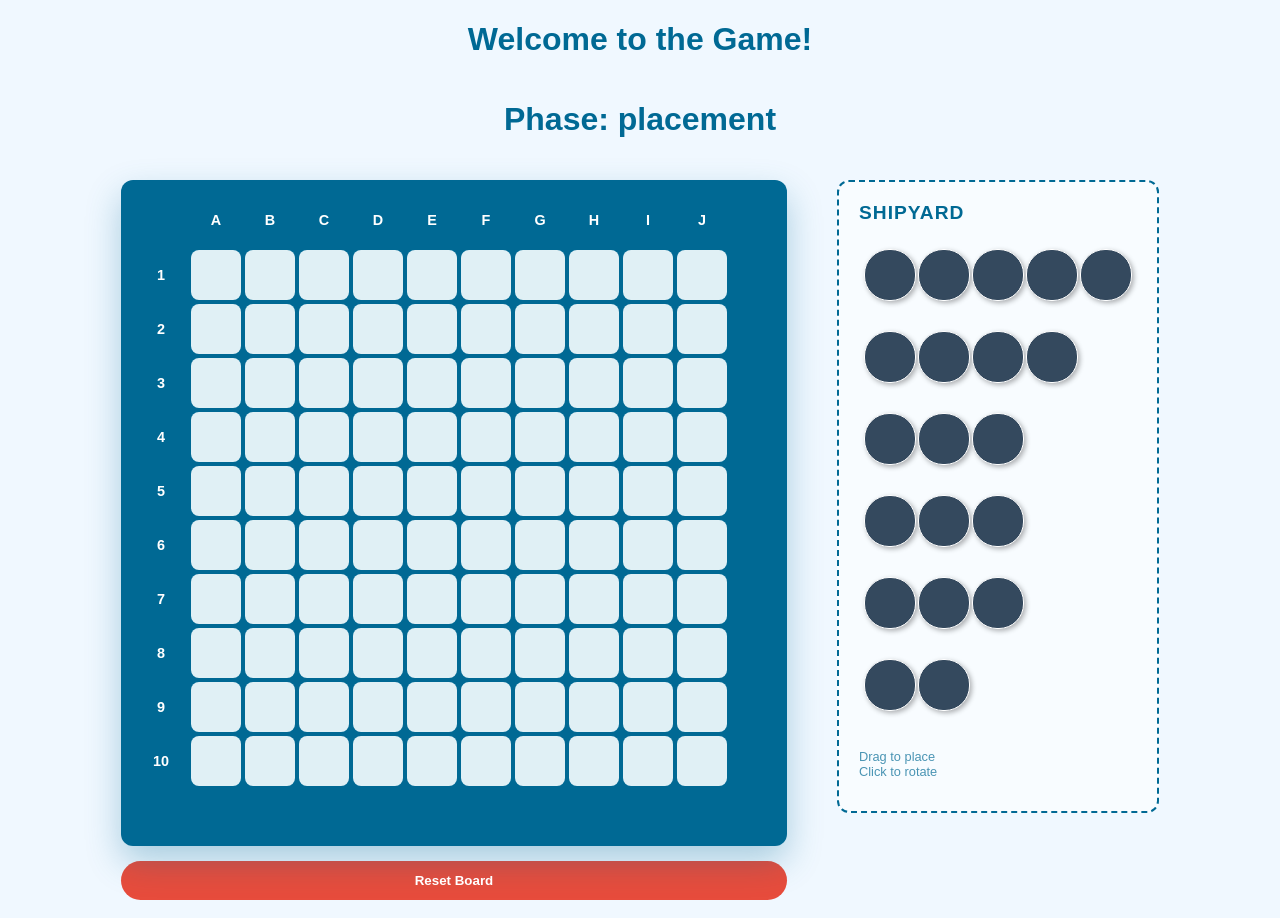
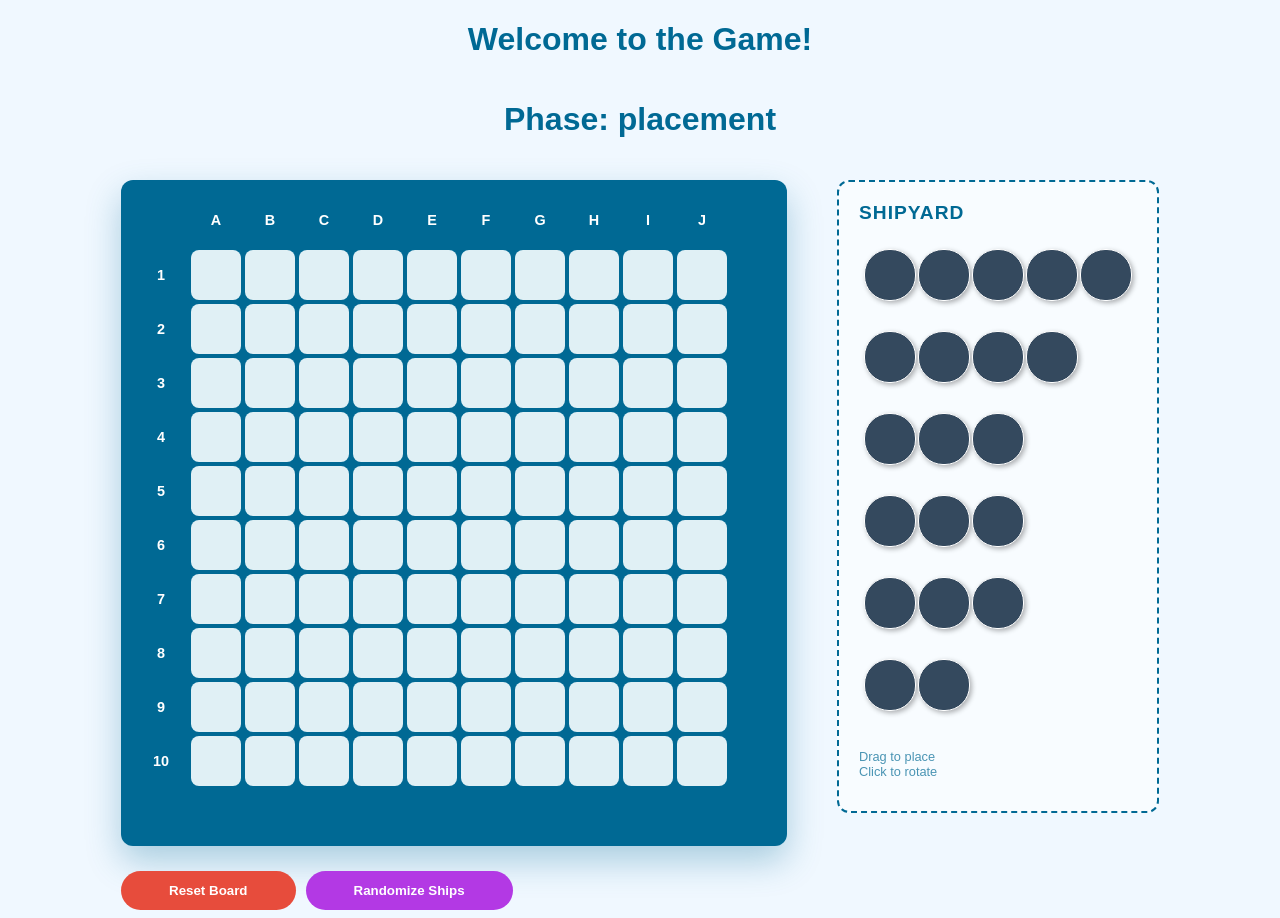
Before and after one commit to DmytroTarasenk0/battleships, a React (Vite) app: page / in a window 1280 px wide. Shown: the top 918 px of the page. Built offline with nearby package versions, Linux system fonts and the light colour scheme.

Commit message:
31.12.2025 random placement

```diff
--- a/src/App.jsx
+++ b/src/App.jsx
@@ -1,6 +1,8 @@
 import { useState } from "react";
 import Board from "./components/Board";
 import Shipyard from "./components/Shipyard";
+import { fleet } from "./fleet";
+import { calculateCoords, checkCollision } from "./helpers";
 
 function App() {
   const [placedShips, setPlacedShips] = useState([]);
@@ -26,6 +28,31 @@ function App() {
     }
   };
 
+  // randomly place ships on the board in 100 attempts max each
+  const randomShipPlacement = () => {
+    const newPlacedShips = [];
+
+    for (const ship of fleet) {
+      let placed = false;
+      let attempts = 0;
+
+      while (!placed && attempts < 100) {
+        const randIndex = Math.floor(Math.random() * 100);
+        const randRotated = Math.random() < 0.5;
+
+        const coords = calculateCoords(randIndex, ship.length, randRotated);
+
+        // if coords exist and no collision => place ship
+        if (coords && !checkCollision(newPlacedShips, coords)) {
+          newPlacedShips.push({ id: ship.id, coords });
+          placed = true;
+        }
+        attempts++;
+      }
+    }
+    setPlacedShips(newPlacedShips);
+  };
+
   return (
     <div className="app-container">
       <h1>Welcome to the Game!</h1>
@@ -39,6 +66,7 @@ function App() {
           clickedCells={clickedCells}
           onCellClick={handleCellClick}
           onResetGame={resetGame}
+          onRandomize={randomShipPlacement}
         />
         {gameState === "placement" ? (
           <Shipyard placedShips={placedShips} />
--- a/src/components/Board.jsx
+++ b/src/components/Board.jsx
@@ -1,4 +1,4 @@
-import { useState } from "react";
+import { calculateCoords, checkCollision } from "../helpers";
 
 function Board({
   placedShips,
@@ -7,6 +7,7 @@ function Board({
   clickedCells,
   onCellClick,
   onResetGame,
+  onRandomize,
 }) {
   // cells and their states
   const cells = Array.from({ length: 100 }, (_, i) => i);
@@ -15,22 +16,7 @@ function Board({
   const colLabels = ["A", "B", "C", "D", "E", "F", "G", "H", "I", "J"];
   const rowLabels = ["1", "2", "3", "4", "5", "6", "7", "8", "9", "10"];
 
-  // calculate coordinates
-  const calculateCoords = (startIndex, length, isRotated) => {
-    const coords = [];
-    const startX = startIndex % 10;
-    const startY = Math.floor(startIndex / 10);
-
-    for (let i = 0; i < length; i++) {
-      const x = isRotated ? startX : startX + i;
-      const y = isRotated ? startY + i : startY;
-
-      if (x > 9 || y > 9) return null; // out of bounds
-
-      coords.push(y * 10 + x);
-    }
-    return coords;
-  };
+  // calculate coordinates moved to helpers.js
 
   // drop handlers
   const handleDragOver = (e) => {
@@ -52,35 +38,8 @@ function Board({
         return;
       }
 
-      // forbidden zone(1-field gap + self)
-      const forbidden = new Set();
-
-      placedShips.forEach((ship) => {
-        ship.coords.forEach((coord) => {
-          // add self
-          forbidden.add(coord);
-
-          const cx = coord % 10;
-          const cy = Math.floor(coord / 10);
-
-          // neighboring cells
-          for (let dx = -1; dx <= 1; dx++) {
-            for (let dy = -1; dy <= 1; dy++) {
-              const nx = cx + dx;
-              const ny = cy + dy;
-
-              // out of bounds or add
-              if (nx >= 0 && nx < 10 && ny >= 0 && ny < 10) {
-                forbidden.add(ny * 10 + nx);
-              }
-            }
-          }
-        });
-      });
-
-      const conflict = newCoords.some((coord) => forbidden.has(coord));
-
-      if (conflict) {
+      // check collision remade with helper
+      if (checkCollision(placedShips, newCoords)) {
         console.log("Invalid placement error (conflict with existing ships)");
         return;
       }
@@ -145,9 +104,14 @@ function Board({
         </div>
       </div>
       {gameState === "placement" ? (
-        <button className="reset-btn" onClick={handleResetBoard}>
-          Reset Board
-        </button>
+        <div style={{ display: "flex", gap: "10px", marginTop: "10px" }}>
+          <button className="reset-btn" onClick={handleResetBoard}>
+            Reset Board
+          </button>
+          <button className="random-btn" onClick={onRandomize}>
+            Randomize Ships
+          </button>
+        </div>
       ) : (
         <button className="reset-btn" onClick={onResetGame}>
           Reset Game
--- a/src/components/Shipyard.jsx
+++ b/src/components/Shipyard.jsx
@@ -1,15 +1,8 @@
 import { useState } from "react";
+import { fleet } from "../fleet";
 
 function Shipyard({ placedShips }) {
-  // fleet definition
-  const fleet = [
-    { id: 0, name: "Carrier", length: 5 },
-    { id: 1, name: "Battleship", length: 4 },
-    { id: 2, name: "Cruiser", length: 3 },
-    { id: 3, name: "Cruiser2", length: 3 },
-    { id: 4, name: "Submarine", length: 3 },
-    { id: 5, name: "Destroyer", length: 2 },
-  ];
+  // fleet definition moved to fleet.js
 
   // store state of ships(rotated or not) in {id : boolean} format
   const [rotatedShips, setRotatedShips] = useState({});
--- /dev/null
+++ b/src/fleet.js
@@ -0,0 +1,8 @@
+export const fleet = [
+  { id: 0, name: "Carrier", length: 5 },
+  { id: 1, name: "Battleship", length: 4 },
+  { id: 2, name: "Cruiser", length: 3 },
+  { id: 3, name: "Cruiser2", length: 3 },
+  { id: 4, name: "Submarine", length: 3 },
+  { id: 5, name: "Destroyer", length: 2 },
+];
--- /dev/null
+++ b/src/helpers.js
@@ -0,0 +1,46 @@
+// calculate the coordinates for a ship
+export const calculateCoords = (startIndex, length, isRotated) => {
+  const coords = [];
+  const startX = startIndex % 10;
+  const startY = Math.floor(startIndex / 10);
+
+  for (let i = 0; i < length; i++) {
+    const x = isRotated ? startX : startX + i;
+    const y = isRotated ? startY + i : startY;
+
+    if (x > 9 || y > 9) return null; // out of bounds
+
+    coords.push(y * 10 + x);
+  }
+  return coords;
+};
+
+// collision check for new-placed ships with existing ones (true/false)
+export const checkCollision = (placedShips, newCoords) => {
+  const forbidden = new Set();
+
+  placedShips.forEach((ship) => {
+    ship.coords.forEach((coord) => {
+      // add self
+      forbidden.add(coord);
+
+      const cx = coord % 10;
+      const cy = Math.floor(coord / 10);
+
+      // neighboring cells
+      for (let dx = -1; dx <= 1; dx++) {
+        for (let dy = -1; dy <= 1; dy++) {
+          const nx = cx + dx;
+          const ny = cy + dy;
+
+          // out of bounds or add
+          if (nx >= 0 && nx < 10 && ny >= 0 && ny < 10) {
+            forbidden.add(ny * 10 + nx);
+          }
+        }
+      }
+    });
+  });
+
+  return newCoords.some((coord) => forbidden.has(coord));
+};
--- a/src/index.css
+++ b/src/index.css
@@ -171,7 +171,6 @@ body {
   font-weight: bold;
   display: flex;
   justify-content: center;
-  width: 100%;
   transition: background-color 0.3s ease;
 }
 
@@ -183,7 +182,7 @@ body {
 .start-btn {
   margin-top: 20px;
   padding: 15px 40px;
-  background-color: #067735;
+  background-color: #2ecc71;
   color: white;
   border: none;
   border-radius: 8px;
@@ -194,5 +193,24 @@ body {
 }
 
 .start-btn:hover {
-  background-color: #2ecc71;
+  background-color: #067735;
 }
+
+/* Randomize Button */
+.random-btn {
+  margin-top: 15px;
+  padding: 12px 48px;
+  background-color: #b339e4;
+  color: var(--white);
+  border: none;
+  border-radius: 20px;
+  cursor: pointer;
+  font-weight: bold;
+  display: flex;
+  justify-content: center;
+  transition: background-color 0.3s ease;
+}
+
+.random-btn:hover {
+  background-color: #7c1aa3;
+}
```
Also changed, not shown: PatchNotes.txt.
